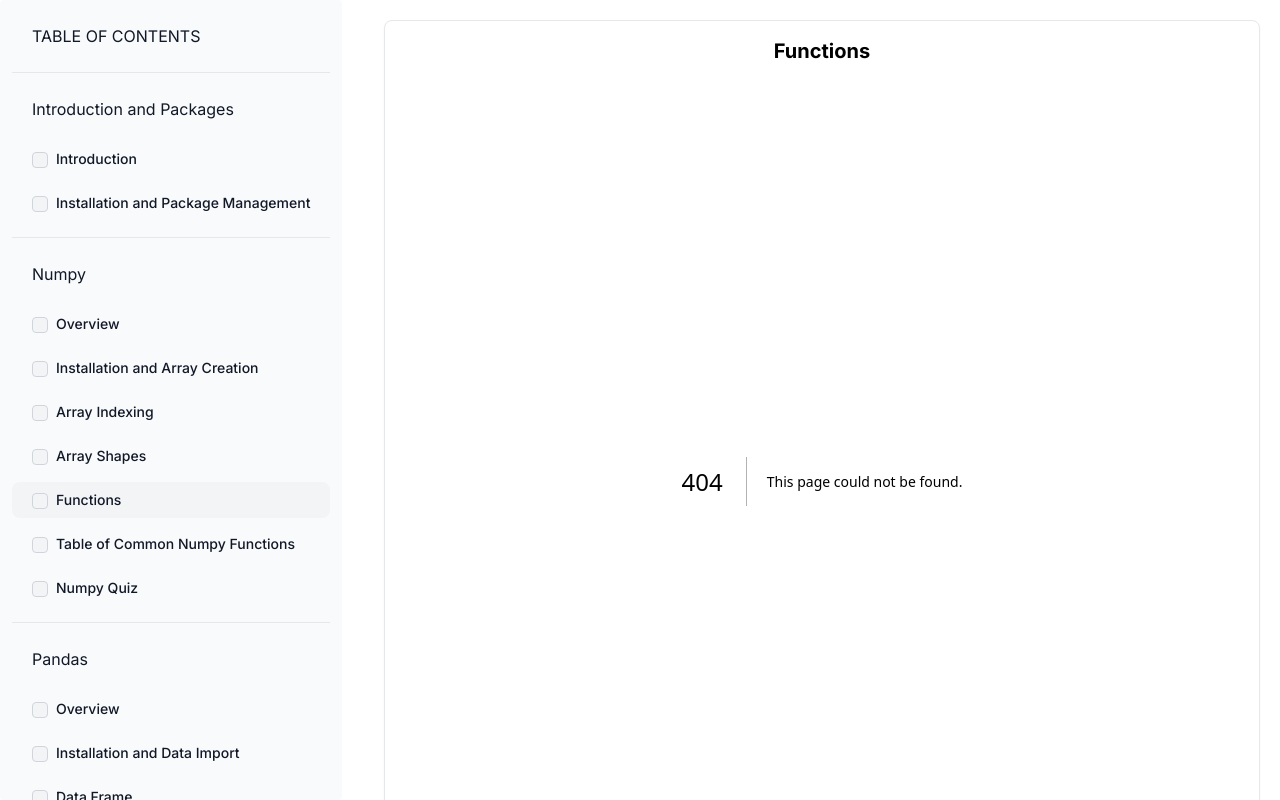
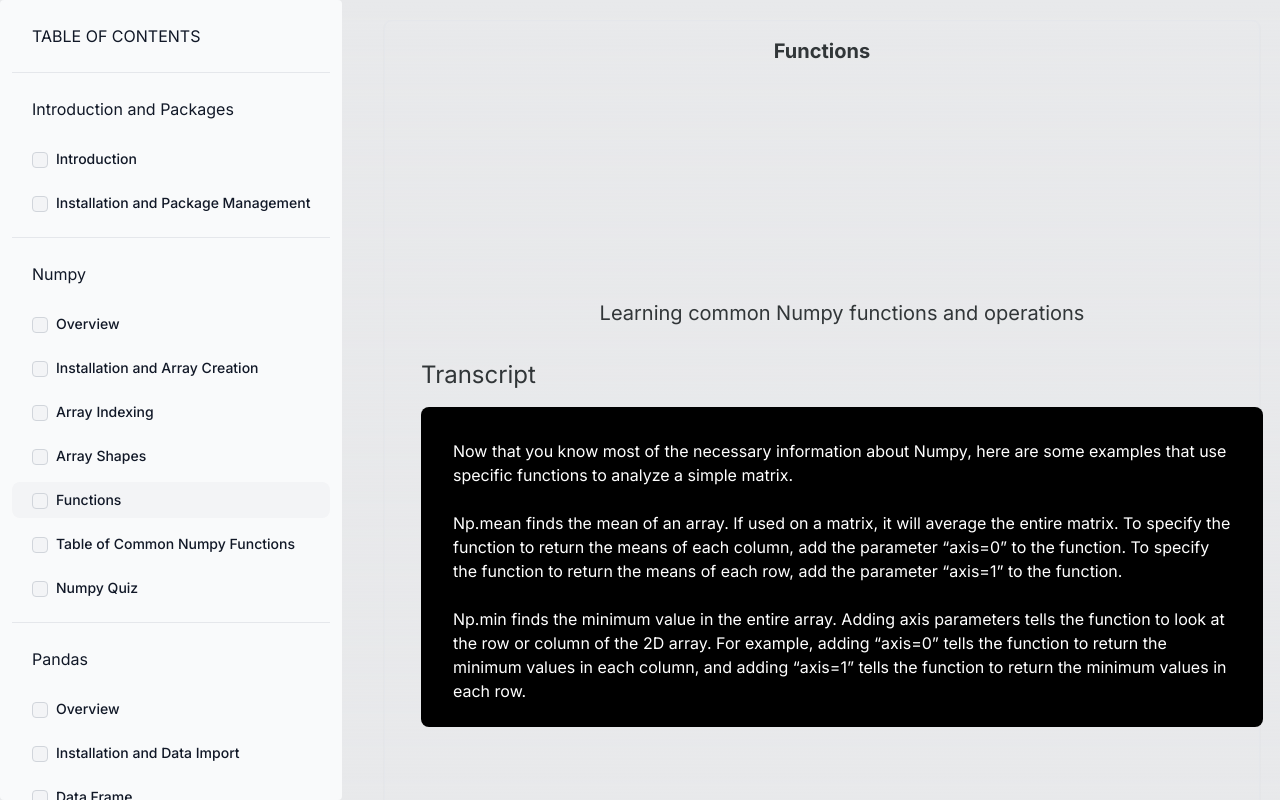
Before and after one commit to austin-bmitchell15/cs3803_website, a Next.js app: page /numpy/function in a window 1280 px wide. Before the commit this address had no page. Shown: the top 800 px of the page. Built offline with nearby package versions, Linux system fonts and the light colour scheme.

Commit message:
finish uploading all of the modules

```diff
--- /dev/null
+++ b/src/app/numpy/array/page.tsx
@@ -0,0 +1,24 @@
+import VideoComponent from "@/components/Video";
+
+const videoId: string = "Vcaz1tyWfts"
+const description: string = "Installing and using Numpy array."
+const transcript: string = `Now that you know the importance and versatility of Numpy, We’ll show you how to setup and get started.
+
+First, for Mac users, go to the terminal and for windows users, go to the command line interface. In this menu, enter the command “pip install numpy”. If this command does not work, try ”pip3 install numpy”. This command will install the Numpy library for python onto your machine. This only needs to be done once for each instance of Python on your machine. Next, make sure to import numpy at the top of the python file by including the line “import numpy as np”. The “as np” is included to allow you to call numpy functions with “np.<insert function name>” instead of “numpy.<insert function name>”
+
+Now that we have Numpy setup, here are some of the arrays we can create. All we need to do is call np.array, np.ones, or np.zeros, depending on what type of array we want to create. Np.array allows you to fill an array with custom values, np.ones creates an array with ones, and np.zeros creates an array of just zeros.
+
+There are many things we can do to manipulate and study these array, and now that you know the setup, our next lesson will highlight some of Numpy’s useful functionalities. `
+
+const moduleId: string = "numpy_array"
+
+export default function NumpyArray() {
+
+    return (
+      <div className="ml-5 mt-5 w-full">
+          <div className="flex justify-center w-full overflow-y-auto">
+            <VideoComponent videoId={videoId} description={description} transcript={transcript} moduleId={moduleId}/>
+          </div>
+      </div>
+    )
+  }
--- /dev/null
+++ b/src/app/numpy/function/page.tsx
@@ -0,0 +1,28 @@
+import VideoComponent from "@/components/Video";
+
+const videoId: string = "Hb3UNbme-Q0"
+const description: string = "Learning common Numpy functions and operations"
+const transcript: string = `Now that you know most of the necessary information about Numpy, here are some examples that use specific functions to analyze a simple matrix.
+
+Np.mean finds the mean of an array. If used on a matrix, it will average the entire matrix. To specify the function to return the means of each column, add the parameter “axis=0” to the function. To specify the function to return the means of each row, add the parameter “axis=1” to the function.
+
+Np.min finds the minimum value in the entire array. Adding axis parameters tells the function to look at the row or column of the 2D array. For example, adding “axis=0” tells the function to return the minimum values in each column, and adding “axis=1” tells the function to return the minimum values in each row.
+
+Np.max finds the maximum value in the entire array. Adding axis parameters to these functions will have the same effect as adding axis parameters in np.min.
+
+Numpy isn’t limited to just these functions either. There are many more useful functions to use. A quick google search will show you how to perform a specific function in data analysis using Numpy. Check out our common Numpy functions or Numpy’s documentation for more information.
+
+Thanks for following our Numpy module! Visit our other modules to better aid your data analysis needs. `
+
+const moduleId: string = "numpy_function"
+
+export default function NumpyFunction() {
+
+    return (
+      <div className="ml-5 mt-5 w-full">
+          <div className="flex justify-center w-full overflow-y-auto">
+            <VideoComponent videoId={videoId} description={description} transcript={transcript} moduleId={moduleId}/>
+          </div>
+      </div>
+    )
+  }
--- a/src/app/numpy/index/page.tsx
+++ b/src/app/numpy/index/page.tsx
@@ -1,7 +1,7 @@
 import VideoComponent from "@/components/Video";
 
 const videoId: string = "GbAXZmn56So"
-const description: string = "Overview of NumPy and what its used for."
+const description: string = "Indexing and accessing elements in Numpy array's."
 const transcript: string = `Welcome back to our lesson on Numpy.
 
 Last time, we showed you how to install Numpy, and how to create a simple 1 Dimensional array. However, in Numpy, you can also create 2 dimensional arrays, and even 3 dimensional arrays. We will only go over 2 dimensional arrays and below, but feel free to look at Numpy’s official documentation for more information on 3D arrays.
--- /dev/null
+++ b/src/app/numpy/shape/page.tsx
@@ -0,0 +1,28 @@
+import VideoComponent from "@/components/Video";
+
+const videoId: string = "tNxclvxEcwo"
+const description: string = "Understanding Numpy array shapes and dimensions"
+const transcript: string = `Now that you know the basic array creation and access functions in Numpy, it’s important to discuss array shapes in Numpy before moving on to specific functions.
+
+Numpy arrays have an attribute called “shape” that returns the number of elements in each dimension.
+
+Take a look at the example on the left. Printing out the shape of the array returns the value 5, since there are 5 values in the array.
+
+Next, take a look at the example on the right. Printing out the shape of this array returns 2 numbers, 2 and 3. Since 2 numbers were returned, we know that the array is 2 dimensional. The number 2 that was returned tells us that there are 2 rows, or 2 elements in the first dimension. The number 3 that was returned tells us that there are 3 columns, or 3 elements in the second dimension.
+
+Knowing the shape of an array is particularly useful when you want to know the number of rows and columns in a dataset, which can also be interpreted as the number of datapoints in the same dataset. Looking at this example dataset, we can see that there are 3 columns and 100 rows. With this information, we can easily deduce that there are 99 datapoints, and 3 characteristics for each datapoint using np.shape.
+
+That concludes our lesson on Numpy Shapes. Next, we’ll show specific functions being used on arrays.`
+
+const moduleId: string = "numpy_shape"
+
+export default function NumpyShape() {
+
+    return (
+      <div className="ml-5 mt-5 w-full">
+          <div className="flex justify-center w-full overflow-y-auto">
+            <VideoComponent videoId={videoId} description={description} transcript={transcript} moduleId={moduleId}/>
+          </div>
+      </div>
+    )
+  }
```
